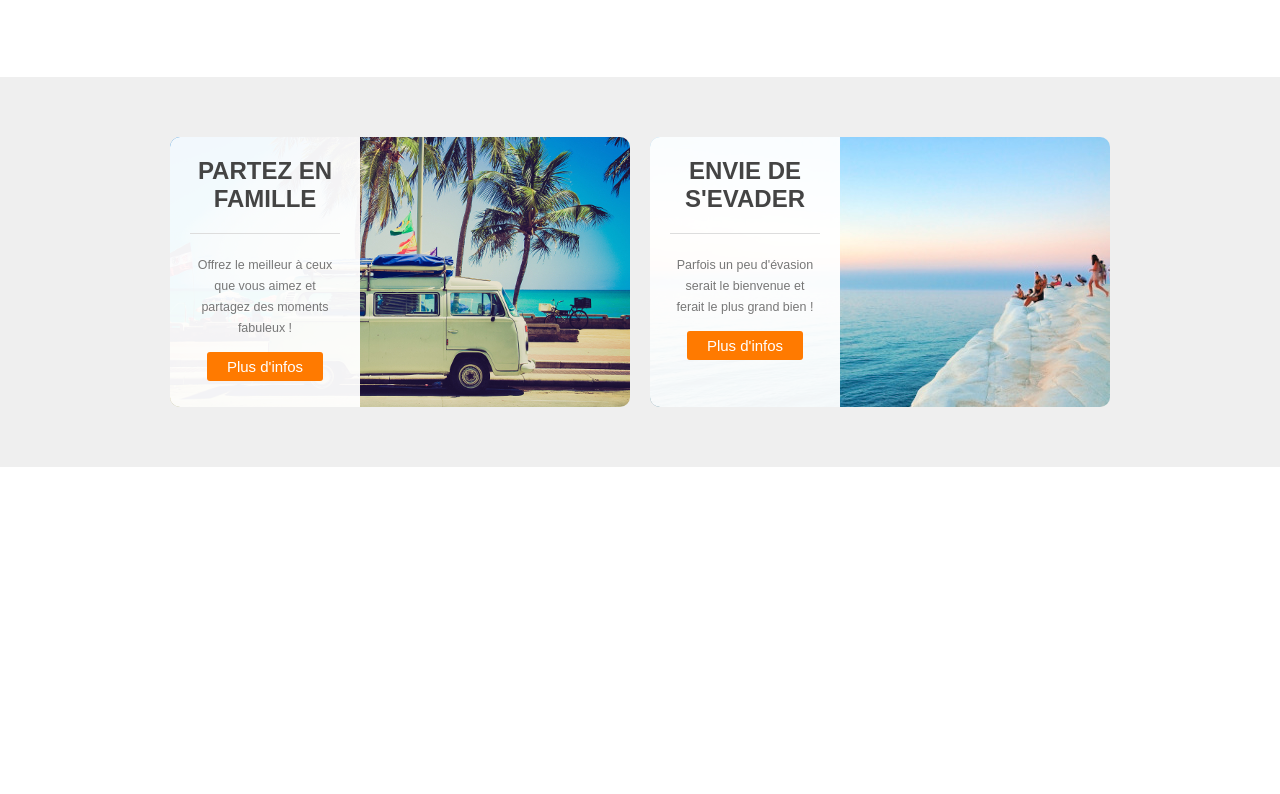
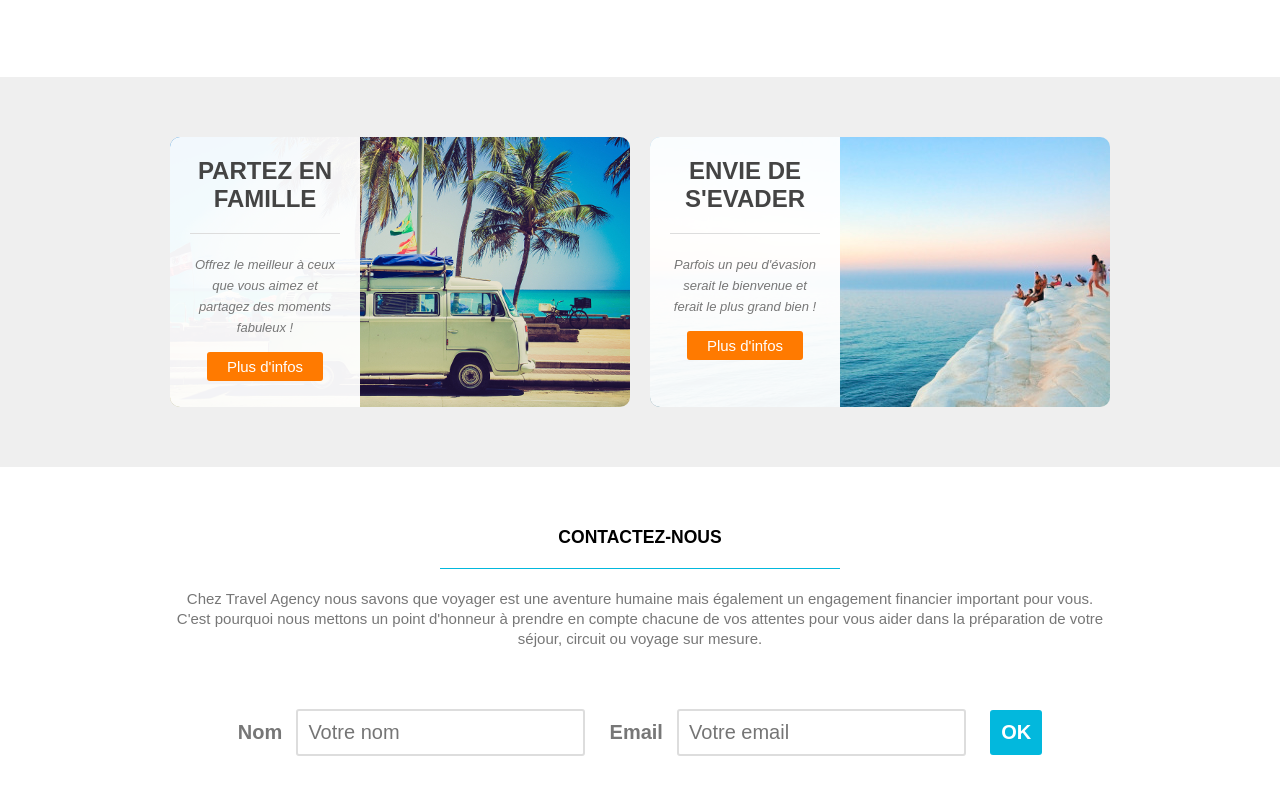
Before and after one commit to BoyNar/Travel-Agency, a plain HTML site: page index.html in a window 1280 px wide. Shown: the part 1071-1865 px from the top of the page. Before the commit the page ends 1538 px from the top, so only its background shows below. Drawn offline with Linux system fonts and the light colour scheme.

Commit message:
section contact

```diff
--- a/index.html
+++ b/index.html
@@ -86,11 +86,21 @@
     </section>
 
     <section id="contact">
+        <div class="wrapper">
+            <h3>Contactez-nous</h3>
+            <p>Chez Travel Agency nous savons que voyager est une aventure humaine mais également un engagement
+                financier important pour vous. C'est pourquoi nous mettons un point d'honneur à prendre en compte
+                chacune de vos attentes pour vous aider dans la préparation de votre séjour, circuit ou voyage sur
+                mesure.</p>
 
-        <div class="wrapper">
-
+            <form>
+                <label for="name">Nom</label>
+                <input type="text" id="name" placeholder="Votre nom">
+                <label for="email">Email</label>
+                <input type="text" id="email" placeholder="Votre email">
+                <input type="submit" value="OK" class="button-3">
+            </form>
         </div>
-
     </section>
 
     <footer>
--- a/styles.css
+++ b/styles.css
@@ -33,6 +33,16 @@ p {
 
 .orange {
     color: #ff7a00;
+}
+
+.clear {
+    clear: both;
+}
+
+small
+{
+    font-size: 13px;
+    font-style:italic;
 }
 
 .wrapper {
@@ -76,10 +86,6 @@ header nav ul li a {
     text-transform: uppercase;
     font-weight: bold;
     margin-right: 20px;
-}
-
-.clear {
-    clear: both;
 }
 
 /* MAIN IMAGE */
@@ -206,3 +212,54 @@ article h4 {
     color: #fff;
     background-color: #02b8dd;
 }
+
+
+/* CONTACT */
+
+#contact
+{
+    padding: 60px 0;
+    text-align: center
+}
+#contact h3
+{
+    width: 400px;
+    text-transform: uppercase;
+    margin: 0 auto 20px auto;
+    border-bottom:  1px solid #02b8dd;
+    padding-bottom: 20px;
+}
+form
+{
+    margin: 60px 0 20px 0;
+}
+label
+{
+    font-weight: bold;
+    font-size: 20px;
+    margin-right: 10px;
+    color: #777;
+}
+input[type="text"]
+{
+    padding:10px;
+    font-size: 20px;
+    margin-right: 20px;
+    border: 2px solid #ddd;
+    border-radius: 3px;
+}
+.button-3
+{
+    color: #fff;
+    font-size: 20px;
+    font-weight: bold;
+    padding: 11px;
+    background-color: #02b8dd;
+    border-style: none;
+    border-radius: 3px;
+}
+.button-3:hover
+{
+    color: #fff;
+    background-color: #444;
+}
```
